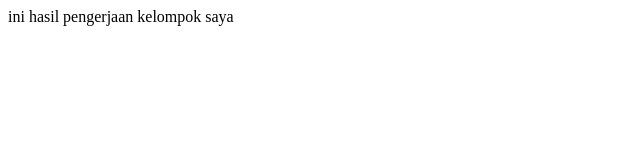
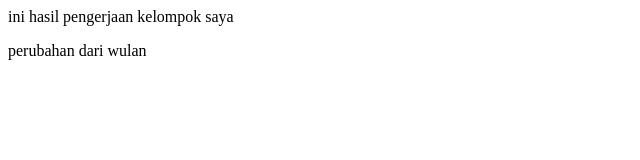
Before and after one commit to Federico4610/vcs, a plain HTML site: page index.html in a window 1280 px wide. Shown: the whole page, without its empty margins (0-640 px from the left). Drawn offline with Linux system fonts and the light colour scheme.

Commit message:
commit wulan

```diff
--- a/index.html
+++ b/index.html
@@ -1,3 +1,6 @@
 <p>
     ini hasil pengerjaan kelompok saya
 </p>
+<p>
+    perubahan dari wulan
+</p>
```
